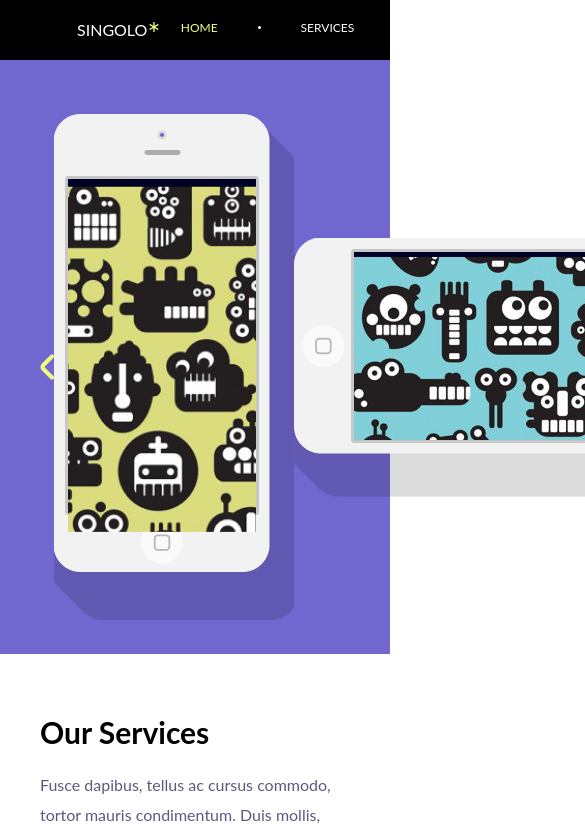
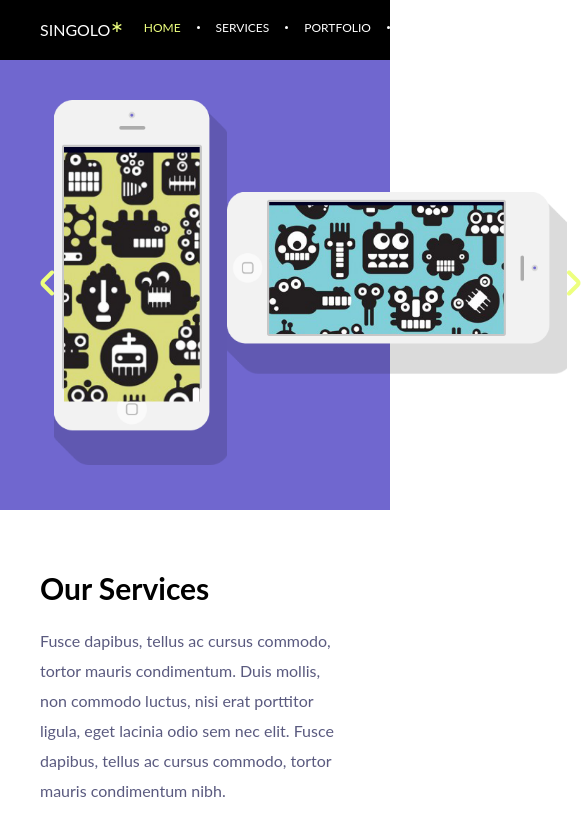
Before and after one commit to Hanna0806/maketSINGOLO, a plain HTML site: page index.html in a window 390 px wide. Shown: the top 838 px of the page, 585 px wide, since content can reach past the window. Drawn offline with Linux system fonts and the light colour scheme; files whose address does not match are found by name; a web font is replaced by a local one.

Commit message:
add tablet adaptive

```diff
--- a/index.html
+++ b/index.html
@@ -38,8 +38,8 @@
     <section id="home" class="home">
         <div class="home__content">
             <img class="home__img" src="./assets/img/arrow-left.png" alt="arrow-left">
-            <img class="home__img" src="./assets/img/phone-vertical.png" alt="phone-vertical">
-            <img class="home__img" src="./assets/img/phone-horizontal.png" alt="phone-horizontal">
+            <img class="home__img home__img_picture1" src="./assets/img/phone-vertical.png" alt="phone-vertical">
+            <img class="home__img home__img_picture2" src="./assets/img/phone-horizontal.png" alt="phone-horizontal">
             <img class="home__img home__img_arrow-right" src="./assets/img/arrow-left.png" alt="arrow-right">
         </div>
     </section>
--- a/style/style.scss
+++ b/style/style.scss
@@ -157,3 +157,49 @@ html {
         font-size: 13px;
     }
 }
+
+
+@media screen and (max-width: 1020px) {
+    .header {
+        padding: 20px 40px;
+
+        &__list-item {
+            +.header__list-item {
+                &::before {
+                    content: '';
+                    margin: 0 16px;
+                }
+            }
+
+        }
+    }
+
+    .home {
+        &__content {
+            padding: 40px 40px 45px;
+        }
+
+        &__img {
+            &_picture1 {
+                height: 365px;
+            }
+
+            &_picture2 {
+                height: 182px;
+            }
+        }
+    }
+
+    .services {
+        &__item {
+            flex-basis: 48%;
+        }
+    }
+
+    .portfolio {
+        &__list {
+            grid-template-columns: repeat(3, 1fr);
+            grid-template-rows: repeat(4, 1fr);
+        }
+    }
+}
```
Also changed, not shown: css/style.css.
